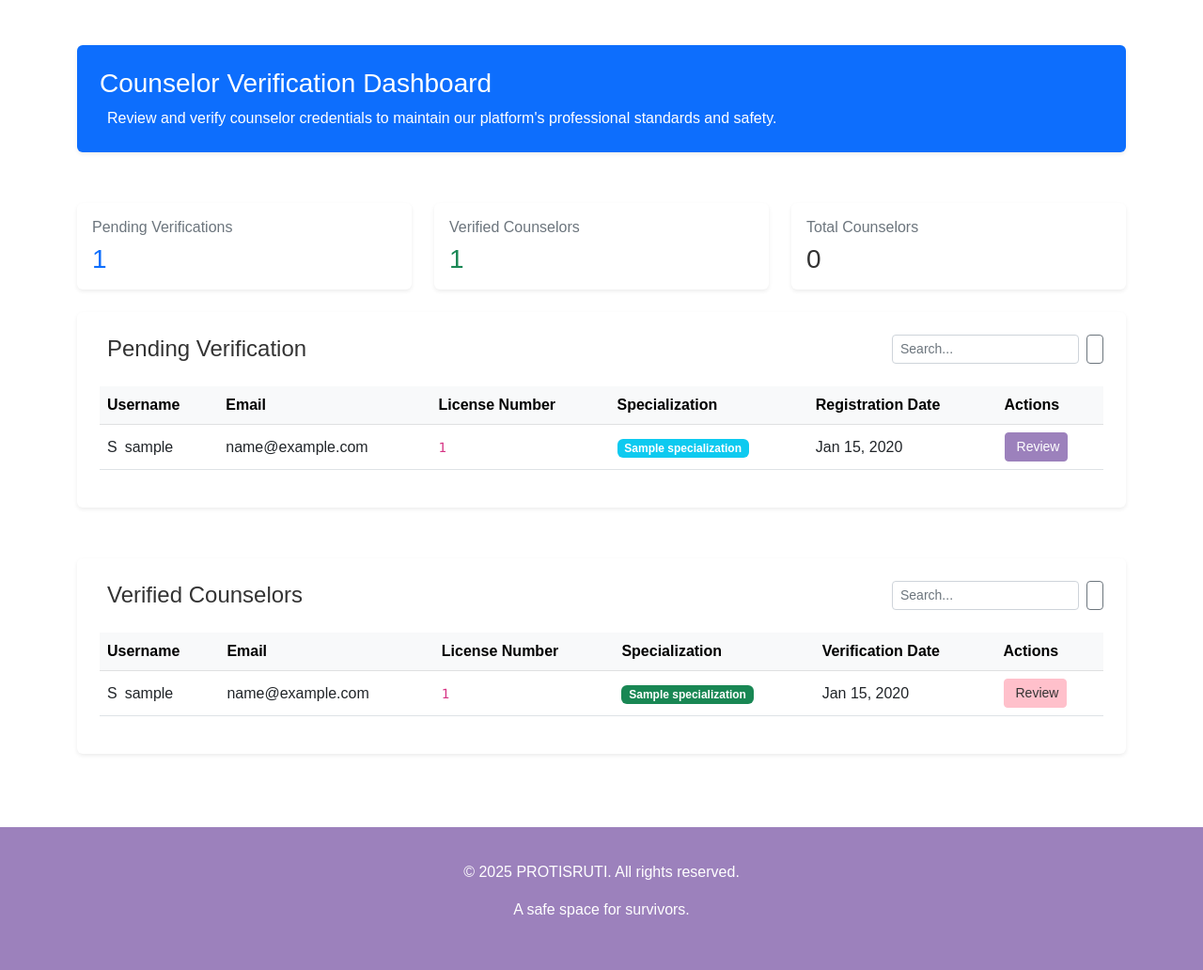
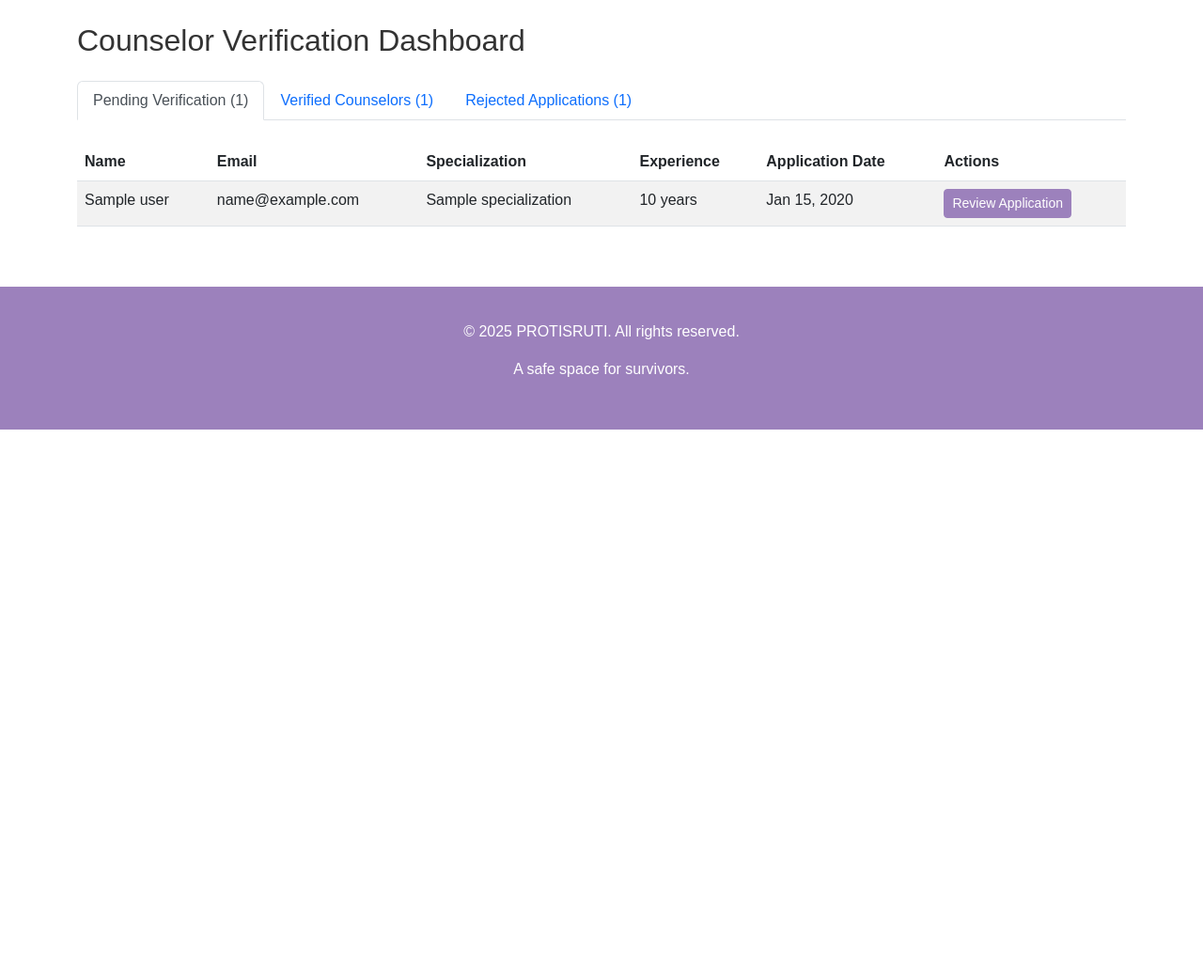
Before and after one commit to IsratMou/ProtisrutiNgo, a Django app: template protisruti/templates/verify_counselors.html in a window 1280 px wide. Shown: the part 56-1088 px from the top of the page at 94% size. After the commit the page ends 513 px from the top, so only its background shows below. Run offline with Django 5.2, Linux system fonts and the light colour scheme; the template is opened without the code that fills it: most values are stand-ins (such as "Sample title", 1, 10 or a date in 2020); some libraries are stand-ins or nearby versions.

Commit message:
Refactor counselor verification UI and improve UX
Streamlined the counselor verification dashboard with cleaner layouts, tab-based navigation, and improved table structures for better user experience. Simplified detail views for counselors and added a clear verification decision interface. Removed redundant elements and unused scripts.

```diff
--- a/protisruti/templates/verify_counselors.html
+++ b/protisruti/templates/verify_counselors.html
@@ -1,96 +1,56 @@
 {% extends 'base.html' %}
-{% load crispy_forms_tags %}
 
-{% block title %}Counselor Verification Dashboard - PROTISRUTI{% endblock %}
+{% block title %}Verify Counselors - Protisruti{% endblock %}
 
 {% block content %}
-<div class="container my-5">
-    <!-- Header Section -->
-    <div class="row mb-4">
-        <div class="col-md-12">
-            <div class="content-box bg-primary text-white p-4 rounded shadow-sm">
-                <h1 class="h3 mb-2">Counselor Verification Dashboard</h1>
-                <p class="mb-0"><i class="fas fa-info-circle me-2"></i>Review and verify counselor credentials to maintain our platform's professional standards and safety.</p>
-            </div>
-        </div>
-    </div>
+<div class="container my-4">
+    <h2 class="mb-4">Counselor Verification Dashboard</h2>
 
-    <!-- Statistics Summary -->
-    <div class="row mb-4">
-        <div class="col-md-4">
-            <div class="card border-0 shadow-sm">
-                <div class="card-body">
-                    <h6 class="text-muted">Pending Verifications</h6>
-                    <h3 class="mb-0 text-primary">{{ pending_counselors|length }}</h3>
-                </div>
-            </div>
-        </div>
-        <div class="col-md-4">
-            <div class="card border-0 shadow-sm">
-                <div class="card-body">
-                    <h6 class="text-muted">Verified Counselors</h6>
-                    <h3 class="mb-0 text-success">{{ verified_counselors|length }}</h3>
-                </div>
-            </div>
-        </div>
-        <div class="col-md-4">
-            <div class="card border-0 shadow-sm">
-                <div class="card-body">
-                    <h6 class="text-muted">Total Counselors</h6>
-                    <h3 class="mb-0">{{ pending_counselors|length|add:verified_counselors|length }}</h3>
-                </div>
-            </div>
-        </div>
-    </div>
+    <ul class="nav nav-tabs mb-4" id="counselorTabs" role="tablist">
+        <li class="nav-item" role="presentation">
+            <button class="nav-link active" id="pending-tab" data-bs-toggle="tab" data-bs-target="#pending" type="button" role="tab" aria-controls="pending" aria-selected="true">
+                Pending Verification ({{ pending_counselors.count }})
+            </button>
+        </li>
+        <li class="nav-item" role="presentation">
+            <button class="nav-link" id="verified-tab" data-bs-toggle="tab" data-bs-target="#verified" type="button" role="tab" aria-controls="verified" aria-selected="false">
+                Verified Counselors ({{ verified_counselors.count }})
+            </button>
+        </li>
+        <li class="nav-item" role="presentation">
+            <button class="nav-link" id="rejected-tab" data-bs-toggle="tab" data-bs-target="#rejected" type="button" role="tab" aria-controls="rejected" aria-selected="false">
+                Rejected Applications ({{ rejected_counselors.count }})
+            </button>
+        </li>
+    </ul>
 
-    <!-- Pending Verifications Section -->
-    <div class="row mb-4">
-        <div class="col-md-12">
-            <div class="content-box bg-white p-4 rounded shadow-sm">
-                <div class="d-flex justify-content-between align-items-center mb-4">
-                    <h2 class="h4 mb-0">
-                        <i class="fas fa-clock text-warning me-2"></i>Pending Verification
-                    </h2>
-                    <div class="d-flex gap-2">
-                        <label for="pendingSearch"></label><input type="text" class="form-control form-control-sm" id="pendingSearch" placeholder="Search...">
-                        <button class="btn btn-sm btn-outline-secondary" type="button">
-                            <i class="fas fa-filter"></i>
-                        </button>
-                    </div>
-                </div>
-
+    <div class="tab-content" id="counselorTabsContent">
+        <!-- Pending Counselors -->
+        <div class="tab-pane fade show active" id="pending" role="tabpanel" aria-labelledby="pending-tab">
             {% if pending_counselors %}
                 <div class="table-responsive">
-                        <table class="table table-hover align-middle">
-                            <thead class="table-light">
+                    <table class="table table-striped">
+                        <thead>
                             <tr>
-                                    <th scope="col">Username</th>
-                                    <th scope="col">Email</th>
-                                    <th scope="col">License Number</th>
-                                    <th scope="col">Specialization</th>
-                                    <th scope="col">Registration Date</th>
-                                    <th scope="col">Actions</th>
+                                <th>Name</th>
+                                <th>Email</th>
+                                <th>Specialization</th>
+                                <th>Experience</th>
+                                <th>Application Date</th>
+                                <th>Actions</th>
                             </tr>
                         </thead>
                         <tbody>
-                                {% for profile in pending_counselors %}
+                            {% for counselor in pending_counselors %}
                                 <tr>
+                                    <td>{{ counselor.user.get_full_name }}</td>
+                                    <td>{{ counselor.user.email }}</td>
+                                    <td>{{ counselor.specialization }}</td>
+                                    <td>{{ counselor.experience_years }} years</td>
+                                    <td>{{ counselor.user.date_joined|date:"M d, Y" }}</td>
                                     <td>
-                                        <div class="d-flex align-items-center">
-                                            <div class="avatar-sm bg-primary-soft rounded-circle me-2">
-                                                {{ profile.user.username|make_list|first|upper }}
-                                            </div>
-                                            {{ profile.user.username }}
-                                        </div>
-                                    </td>
-                                    <td>{{ profile.user.email }}</td>
-                                    <td><code>{{ profile.license_number }}</code></td>
-                                    <td><span class="badge bg-info">{{ profile.specialization }}</span></td>
-                                    <td>{{ profile.user.date_joined|date:"M d, Y" }}</td>
-                                    <td>
-                                        <a href="{% url 'counselor_verification_detail' profile.id %}"
-                                           class="btn btn-sm btn-primary">
-                                            <i class="fas fa-eye me-1"></i>Review
+                                        <a href="{% url 'counselor_verification_detail' counselor.id %}" class="btn btn-sm btn-primary">
+                                            Review Application
                                         </a>
                                     </td>
                                 </tr>
@@ -99,63 +59,38 @@
                     </table>
                 </div>
             {% else %}
-                    <div class="alert alert-info d-flex align-items-center">
-                        <i class="fas fa-check-circle me-2"></i>
-                        <span>No pending counselor verifications at this time.</span>
+                <div class="alert alert-info">
+                    No pending counselor applications to review.
                 </div>
             {% endif %}
         </div>
-        </div>
-    </div>
 
-    <!-- Verified Counselors Section -->
-    <div class="row">
-        <div class="col-md-12">
-            <div class="content-box bg-white p-4 rounded shadow-sm">
-                <div class="d-flex justify-content-between align-items-center mb-4">
-                    <h2 class="h4 mb-0">
-                        <i class="fas fa-check-circle text-success me-2"></i>Verified Counselors
-                    </h2>
-                    <div class="d-flex gap-2">
-                        <label for="verifiedSearch"></label><input type="text" class="form-control form-control-sm" id="verifiedSearch" placeholder="Search...">
-                        <button class="btn btn-sm btn-outline-secondary" type="button">
-                            <i class="fas fa-filter"></i>
-                        </button>
-                    </div>
-                </div>
-
+        <!-- Verified Counselors -->
+        <div class="tab-pane fade" id="verified" role="tabpanel" aria-labelledby="verified-tab">
             {% if verified_counselors %}
                 <div class="table-responsive">
-                        <table class="table table-hover align-middle">
-                            <thead class="table-light">
+                    <table class="table table-striped">
+                        <thead>
                             <tr>
-                                    <th scope="col">Username</th>
-                                    <th scope="col">Email</th>
-                                    <th scope="col">License Number</th>
-                                    <th scope="col">Specialization</th>
-                                    <th scope="col">Verification Date</th>
-                                    <th scope="col">Actions</th>
+                                <th>Name</th>
+                                <th>Email</th>
+                                <th>Specialization</th>
+                                <th>Experience</th>
+                                <th>Verification Date</th>
+                                <th>Actions</th>
                             </tr>
                         </thead>
                         <tbody>
-                                {% for profile in verified_counselors %}
+                            {% for counselor in verified_counselors %}
                                 <tr>
+                                    <td>{{ counselor.user.get_full_name }}</td>
+                                    <td>{{ counselor.user.email }}</td>
+                                    <td>{{ counselor.specialization }}</td>
+                                    <td>{{ counselor.experience_years }} years</td>
+                                    <td>{{ counselor.verification_date|date:"M d, Y" }}</td>
                                     <td>
-                                        <div class="d-flex align-items-center">
-                                            <div class="avatar-sm bg-success-soft rounded-circle me-2">
-                                                {{ profile.user.username|make_list|first|upper }}
-                                            </div>
-                                            {{ profile.user.username }}
-                                        </div>
-                                    </td>
-                                    <td>{{ profile.user.email }}</td>
-                                    <td><code>{{ profile.license_number }}</code></td>
-                                    <td><span class="badge bg-success">{{ profile.specialization }}</span></td>
-                                    <td>{{ profile.verification_date|date:"M d, Y" }}</td>
-                                    <td>
-                                        <a href="{% url 'counselor_verification_detail' profile.id %}"
-                                           class="btn btn-sm btn-secondary">
-                                            <i class="fas fa-user-check me-1"></i>Review
+                                        <a href="{% url 'counselor_verification_detail' counselor.id %}" class="btn btn-sm btn-info">
+                                            View Details
                                         </a>
                                     </td>
                                 </tr>
@@ -164,31 +99,51 @@
                     </table>
                 </div>
             {% else %}
-                    <div class="alert alert-info d-flex align-items-center">
-                        <i class="fas fa-info-circle me-2"></i>
-                        <span>No verified counselors yet.</span>
+                <div class="alert alert-info">
+                    No verified counselors yet.
+                </div>
+            {% endif %}
+        </div>
+
+        <!-- Rejected Counselors -->
+        <div class="tab-pane fade" id="rejected" role="tabpanel" aria-labelledby="rejected-tab">
+            {% if rejected_counselors %}
+                <div class="table-responsive">
+                    <table class="table table-striped">
+                        <thead>
+                            <tr>
+                                <th>Name</th>
+                                <th>Email</th>
+                                <th>Specialization</th>
+                                <th>Rejection Date</th>
+                                <th>Rejection Reason</th>
+                                <th>Actions</th>
+                            </tr>
+                        </thead>
+                        <tbody>
+                            {% for counselor in rejected_counselors %}
+                                <tr>
+                                    <td>{{ counselor.user.get_full_name }}</td>
+                                    <td>{{ counselor.user.email }}</td>
+                                    <td>{{ counselor.specialization }}</td>
+                                    <td>{{ counselor.verification_date|date:"M d, Y" }}</td>
+                                    <td>{{ counselor.verification_notes|truncatechars:50 }}</td>
+                                    <td>
+                                        <a href="{% url 'counselor_verification_detail' counselor.id %}" class="btn btn-sm btn-secondary">
+                                            View Details
+                                        </a>
+                                    </td>
+                                </tr>
+                            {% endfor %}
+                        </tbody>
+                    </table>
+                </div>
+            {% else %}
+                <div class="alert alert-info">
+                    No rejected counselors applications.
                 </div>
             {% endif %}
         </div>
     </div>
 </div>
-</div>
-
-{% block extra_js %}
-<script>
-    // Search functionality
-    document.querySelectorAll('#pendingSearch, #verifiedSearch').forEach(input => {
-        input.addEventListener('keyup', function() {
-            const table = this.closest('.content-box').querySelector('table');
-            const rows = table.querySelectorAll('tbody tr');
-            const query = this.value.toLowerCase();
-
-            rows.forEach(row => {
-                const text = row.textContent.toLowerCase();
-                row.style.display = text.includes(query) ? '' : 'none';
-            });
-        });
-    });
-</script>
 {% endblock %}
-{% endblock %}
```
Also changed, not shown: protisruti/core/models.py (+10 -0 lines), protisruti/templates/counselor_verification_detail.html (+73 -99 lines). Lines whose indentation alone changed are shown as unchanged.
